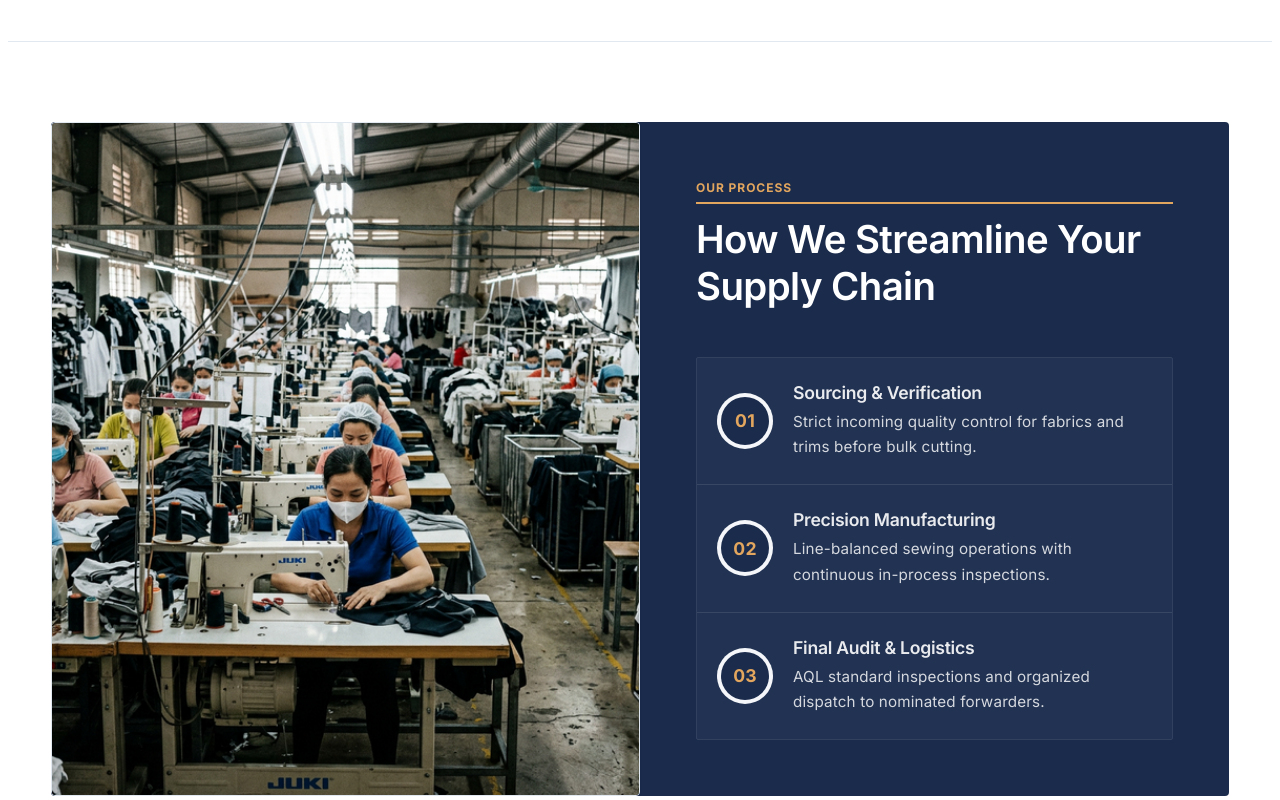
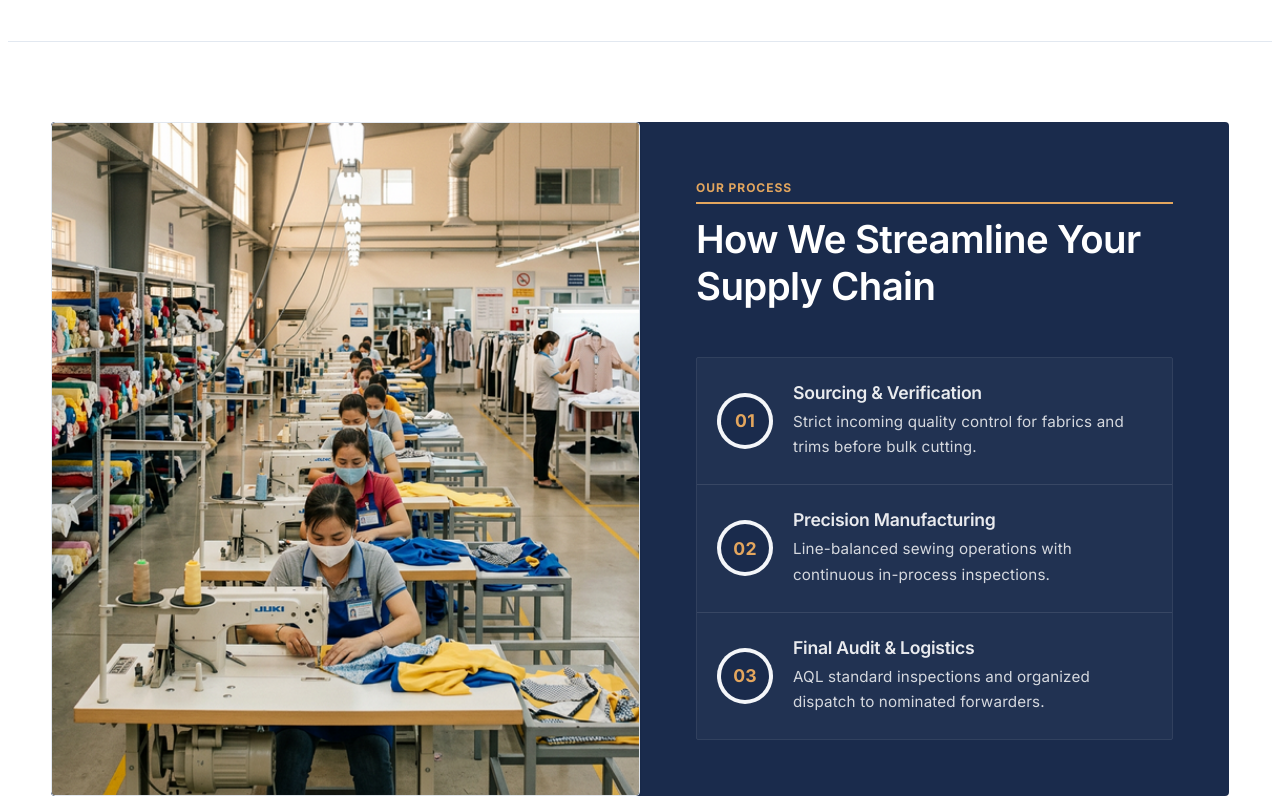
Before and after one commit to lopmaker/mijenro-international-website, a plain HTML site: page index.html in a window 1280 px wide. Shown: the part 1100-1900 px from the top of the page. Drawn offline with nearby package versions, Linux system fonts and the light colour scheme.

Commit message:
feat: replace home page highlight panel image with services_hero_new

```diff
--- a/index.html
+++ b/index.html
@@ -179,7 +179,7 @@
 
       <section class="soft-surface reveal">
         <div class="container highlight-panel">
-          <img src="assets/realistic_factory.png" alt="Modern garment production line with workers" loading="lazy"
+          <img src="assets/services_hero_new.png" alt="Modern garment production line with workers" loading="lazy"
             class="img-corporate-frame" />
           <div class="highlight-content">
             <span class="eyebrow" data-i18n="home.processEyebrow">Our Process</span>
```
Also changed, not shown: assets/services_hero_new.png (added).
